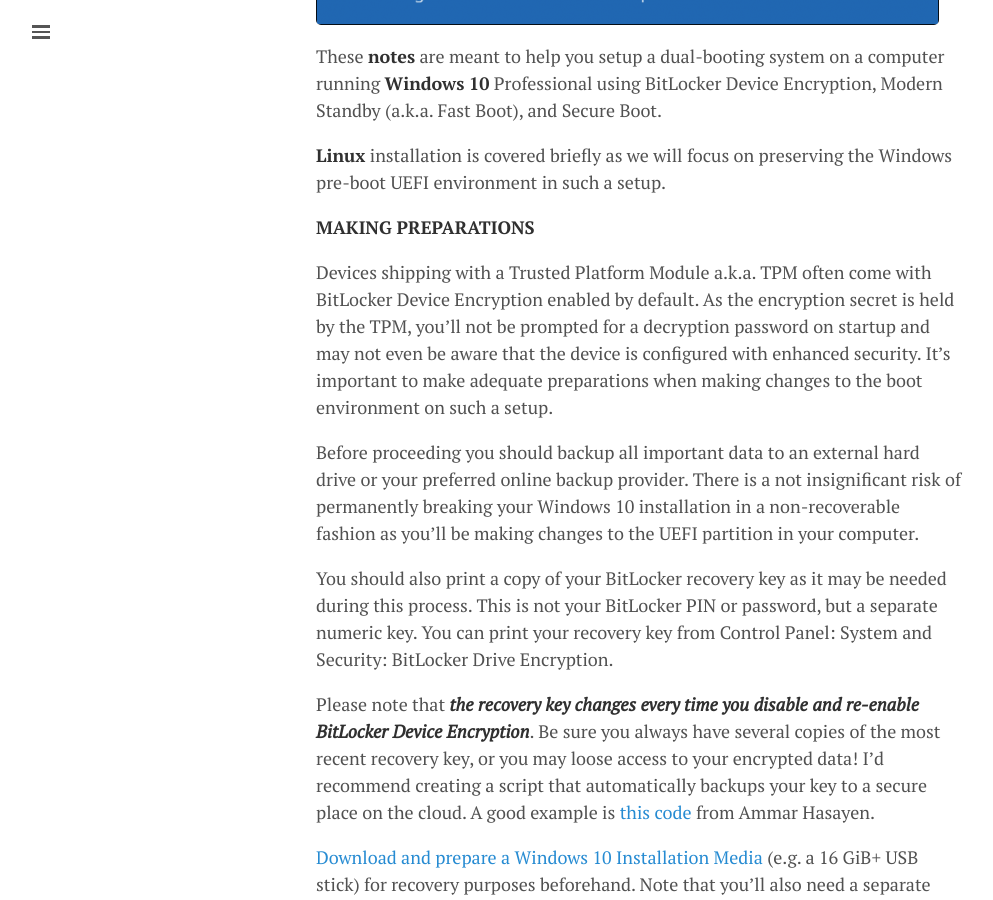
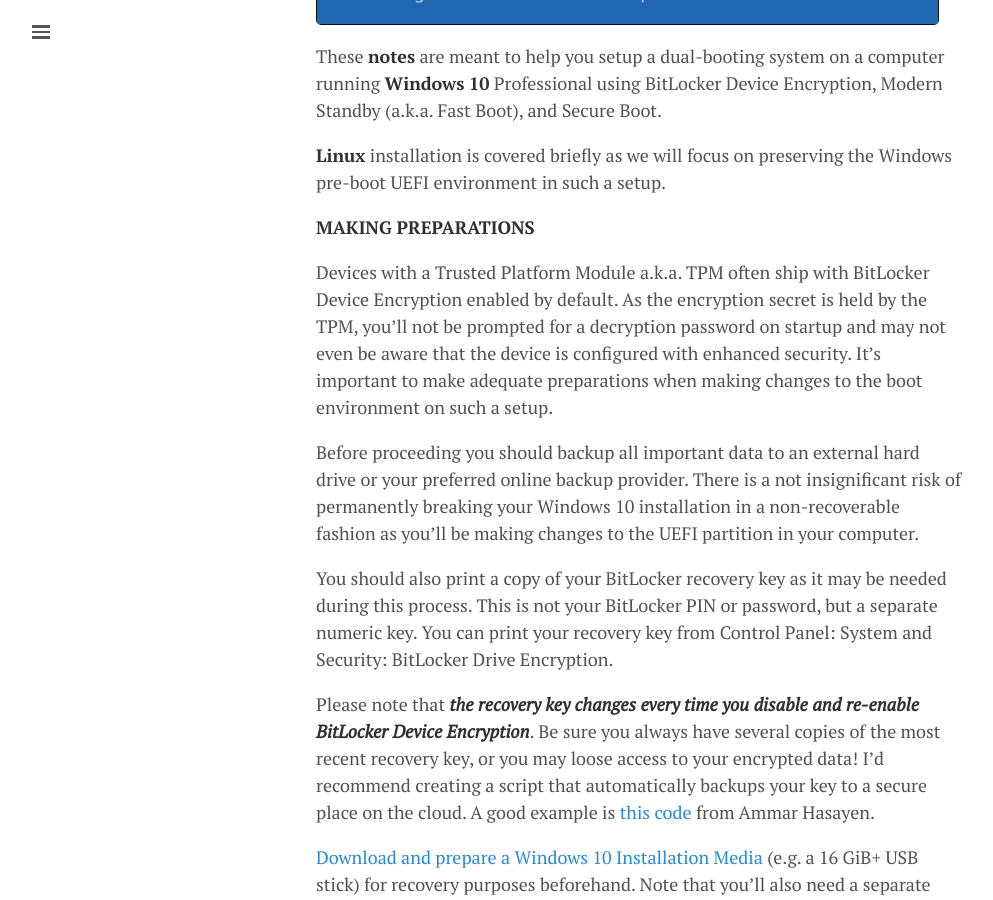
Before and after one commit to lgeurts/lgeurts.github.io, a Jekyll site: the page built from _posts/2019-03-19-dual-booting-windows-and-linux.md, in a window 1280 px wide and 900 px high, scrolled down 709 px. Shown: the whole window, without its empty margins (0-993 px from the left). Built offline with Jekyll 4.4.1, drawn with Linux system fonts in a browser that asks for light colours; nearby versions of some CDN libraries; comment, search, counter and statistics services are not loaded.

Commit message:
Update 2019-03-19-dual-booting-windows-and-linux.md

```diff
--- a/_posts/2019-03-19-dual-booting-windows-and-linux.md
+++ b/_posts/2019-03-19-dual-booting-windows-and-linux.md
@@ -15,7 +15,7 @@
 
 **MAKING PREPARATIONS**
 
-Devices shipping with a Trusted Platform Module a.k.a. TPM often come with BitLocker Device Encryption enabled by default. As the encryption secret is held by the TPM, you’ll not be prompted for a decryption password on startup and may not even be aware that the device is configured with enhanced security. It’s important to make adequate preparations when making changes to the boot environment on such a setup.
+Devices with a Trusted Platform Module a.k.a. TPM often ship with BitLocker Device Encryption enabled by default. As the encryption secret is held by the TPM, you’ll not be prompted for a decryption password on startup and may not even be aware that the device is configured with enhanced security. It’s important to make adequate preparations when making changes to the boot environment on such a setup.
 
 Before proceeding you should backup all important data to an external hard drive or your preferred online backup provider. There is a not insignificant risk of permanently breaking your Windows 10 installation in a non-recoverable fashion as you’ll be making changes to the UEFI partition in your computer.
 
```
